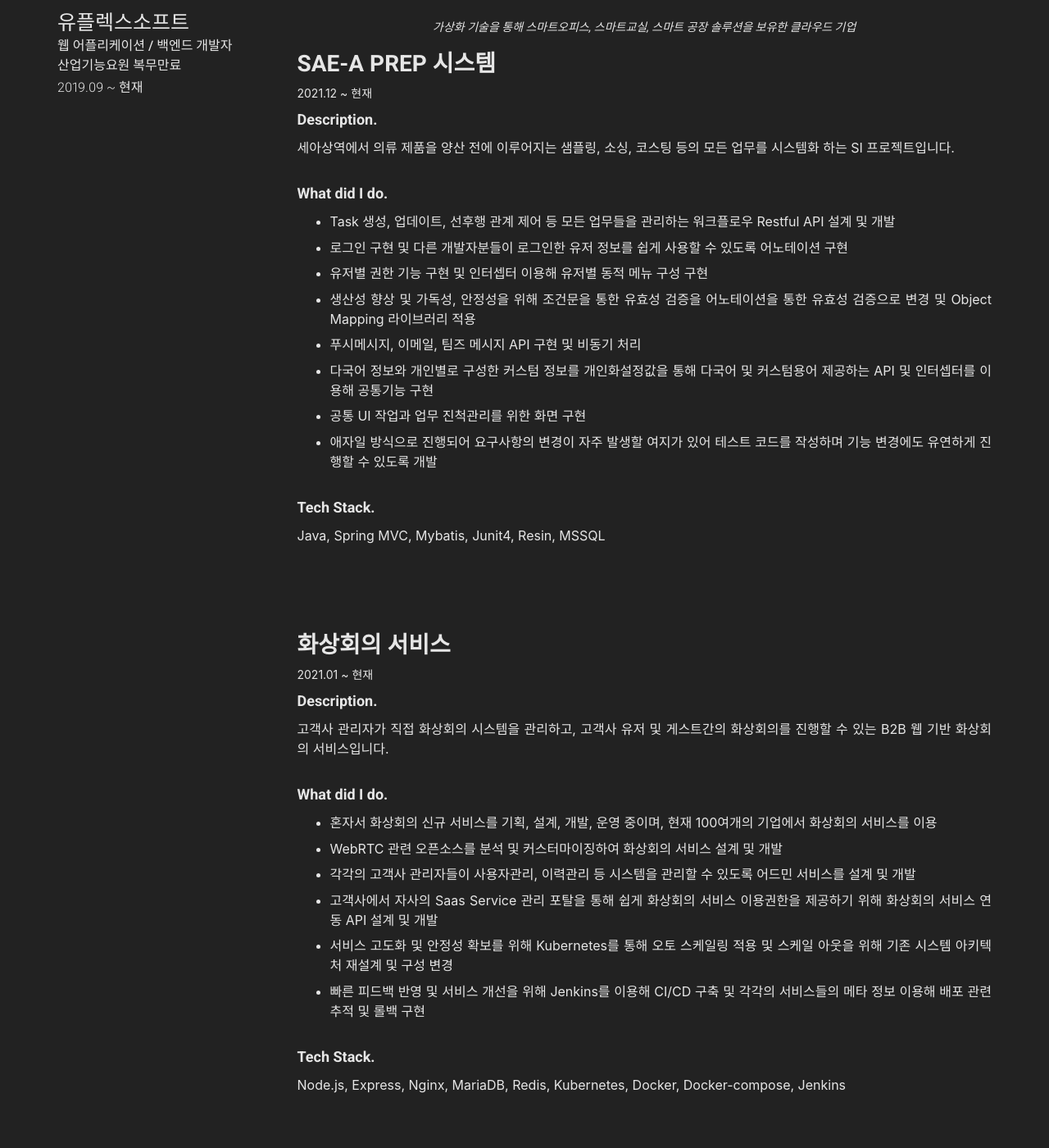
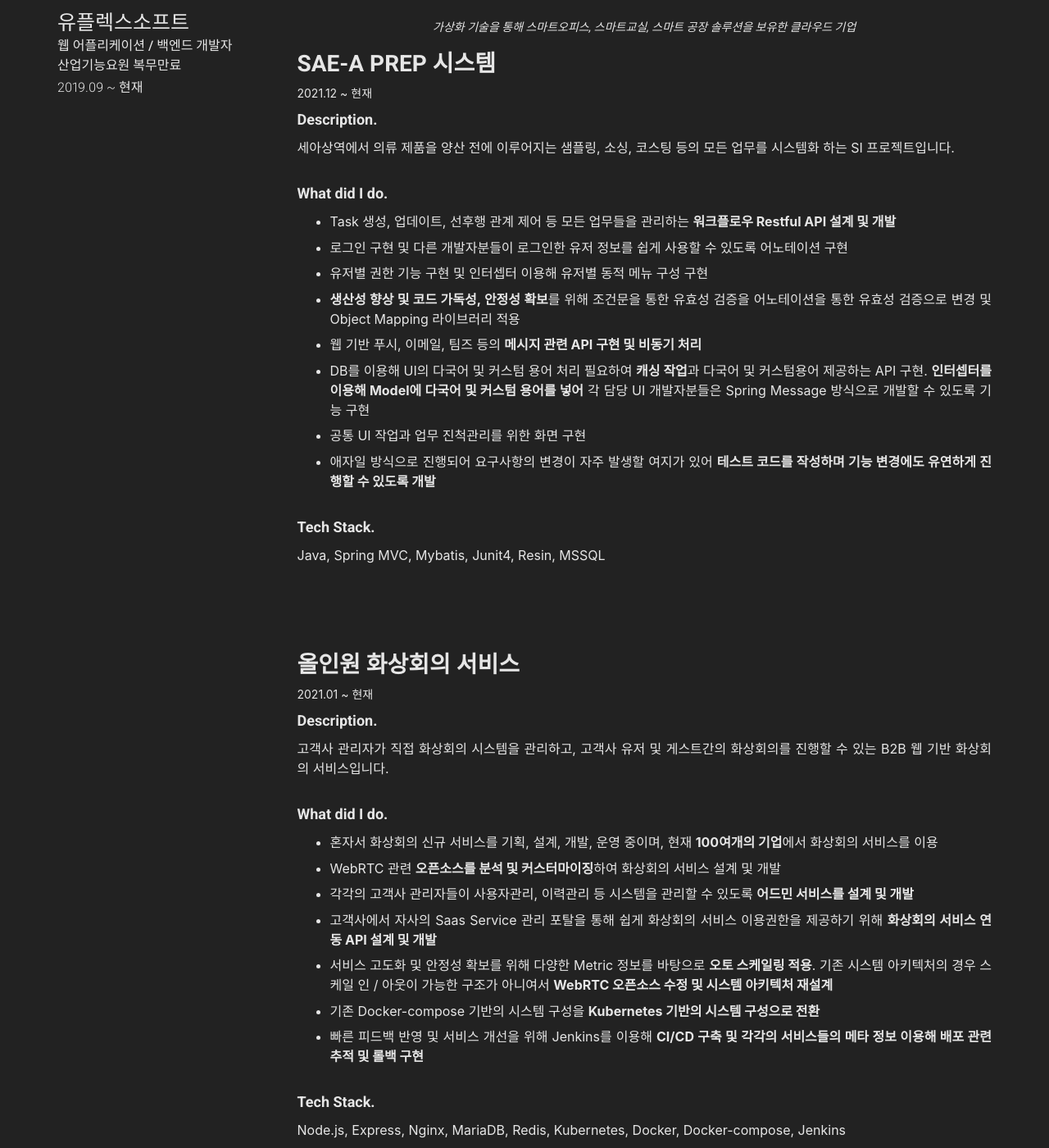
Before and after one commit to wlroh/wlroh.github.io, a Jekyll site: the page built from resume.md, in a window 1280 px wide and 1400 px high, scrolled down 621 px. Shown: the whole window at 82% size. Built offline with Jekyll 4.4.1, drawn with Linux system fonts in a browser that asks for light colours; nearby versions of some CDN libraries.

Commit message:
docs: 업무 경험 내용 수정

```diff
--- a/_data/resume/work-experience.yml
+++ b/_data/resume/work-experience.yml
@@ -15,38 +15,40 @@
           duration: 2021.12 ~ 현재
           description: 세아상역에서 의류 제품을 양산 전에 이루어지는 샘플링, 소싱, 코스팅 등의 모든 업무를 시스템화 하는 SI 프로젝트입니다.
           what_did_I_do: |
-            * Task 생성, 업데이트, 선후행 관계 제어 등 모든 업무들을 관리하는 워크플로우 Restful API 설계 및 개발
+            * Task 생성, 업데이트, 선후행 관계 제어 등 모든 업무들을 관리하는 **워크플로우 Restful API 설계 및 개발**
 
             * 로그인 구현 및 다른 개발자분들이 로그인한 유저 정보를 쉽게 사용할 수 있도록 어노테이션 구현
 
             * 유저별 권한 기능 구현 및 인터셉터 이용해 유저별 동적 메뉴 구성 구현
 
-            * 생산성 향상 및 가독성, 안정성을 위해 조건문을 통한 유효성 검증을 어노테이션을 통한 유효성 검증으로 변경 및 Object Mapping 라이브러리 적용
+            * **생산성 향상 및 코드 가독성, 안정성 확보**를 위해 조건문을 통한 유효성 검증을 어노테이션을 통한 유효성 검증으로 변경 및 Object Mapping 라이브러리 적용
 
-            * 푸시메시지, 이메일, 팀즈 메시지 API 구현 및 비동기 처리
+            * 웹 기반 푸시, 이메일, 팀즈 등의 **메시지 관련 API 구현 및 비동기 처리**
 
-            * 다국어 정보와 개인별로 구성한 커스텀 정보를 개인화설정값을 통해 다국어 및 커스텀용어 제공하는 API 및 인터셉터를 이용해 공통기능 구현
+            * DB를 이용해 UI의 다국어 및 커스텀 용어 처리 필요하여 **캐싱 작업**과 다국어 및 커스텀용어 제공하는 API 구현. **인터셉터를 이용해 Model에 다국어 및 커스텀 용어를 넣어** 각 담당 UI 개발자분들은 Spring Message 방식으로 개발할 수 있도록 기능 구현
 
             * 공통 UI 작업과 업무 진척관리를 위한 화면 구현
 
-            * 애자일 방식으로 진행되어 요구사항의 변경이 자주 발생할 여지가 있어 테스트 코드를 작성하며 기능 변경에도 유연하게 진행할 수 있도록 개발
+            * 애자일 방식으로 진행되어 요구사항의 변경이 자주 발생할 여지가 있어 **테스트 코드를 작성하며 기능 변경에도 유연하게 진행할 수 있도록 개발**
           tech_stack: Java, Spring MVC, Mybatis, Junit4, Resin, MSSQL
 
-        - name: 화상회의 서비스
+        - name: 올인원 화상회의 서비스
           duration: 2021.01 ~ 현재
           description: 고객사 관리자가 직접 화상회의 시스템을 관리하고, 고객사 유저 및 게스트간의 화상회의를 진행할 수 있는 B2B 웹 기반 화상회의 서비스입니다.
           what_did_I_do: |
-            * 혼자서 화상회의 신규 서비스를 기획, 설계, 개발, 운영 중이며, 현재 100여개의 기업에서 화상회의 서비스를 이용
+            * 혼자서 화상회의 신규 서비스를 기획, 설계, 개발, 운영 중이며, 현재 **100여개의 기업**에서 화상회의 서비스를 이용
 
-            * WebRTC 관련 오픈소스를 분석 및 커스터마이징하여 화상회의 서비스 설계 및 개발
+            * WebRTC 관련 **오픈소스를 분석 및 커스터마이징**하여 화상회의 서비스 설계 및 개발
 
-            * 각각의 고객사 관리자들이 사용자관리, 이력관리 등 시스템을 관리할 수 있도록 어드민 서비스를 설계 및 개발
+            * 각각의 고객사 관리자들이 사용자관리, 이력관리 등 시스템을 관리할 수 있도록 **어드민 서비스를 설계 및 개발**
 
-            * 고객사에서 자사의 Saas Service 관리 포탈을 통해 쉽게 화상회의 서비스 이용권한을 제공하기 위해 화상회의 서비스 연동 API 설계 및 개발
+            * 고객사에서 자사의 Saas Service 관리 포탈을 통해 쉽게 화상회의 서비스 이용권한을 제공하기 위해 **화상회의 서비스 연동 API 설계 및 개발**
 
-            * 서비스 고도화 및 안정성 확보를 위해 Kubernetes를 통해 오토 스케일링 적용 및 스케일 아웃을 위해 기존 시스템 아키텍처 재설계 및 구성 변경
+            * 서비스 고도화 및 안정성 확보를 위해 다양한 Metric 정보를 바탕으로 **오토 스케일링 적용**. 기존 시스템 아키텍처의 경우 스케일 인 / 아웃이 가능한 구조가 아니여서 **WebRTC 오픈소스 수정 및 시스템 아키텍처 재설계**
 
-            * 빠른 피드백 반영 및 서비스 개선을 위해 Jenkins를 이용해 CI/CD 구축 및 각각의 서비스들의 메타 정보 이용해 배포 관련 추적 및 롤백 구현
+            * 기존 Docker-compose 기반의 시스템 구성을 **Kubernetes 기반의 시스템 구성으로 전환**
+
+            * 빠른 피드백 반영 및 서비스 개선을 위해 Jenkins를 이용해 **CI/CD 구축 및 각각의 서비스들의 메타 정보 이용해 배포 관련 추적 및 롤백 구현**
           tech_stack: Node.js, Express, Nginx, MariaDB, Redis, Kubernetes, Docker, Docker-compose, Jenkins
 
         - name: 스마트오피스 솔루션 - 가상화 데스크톱(DV)
```
